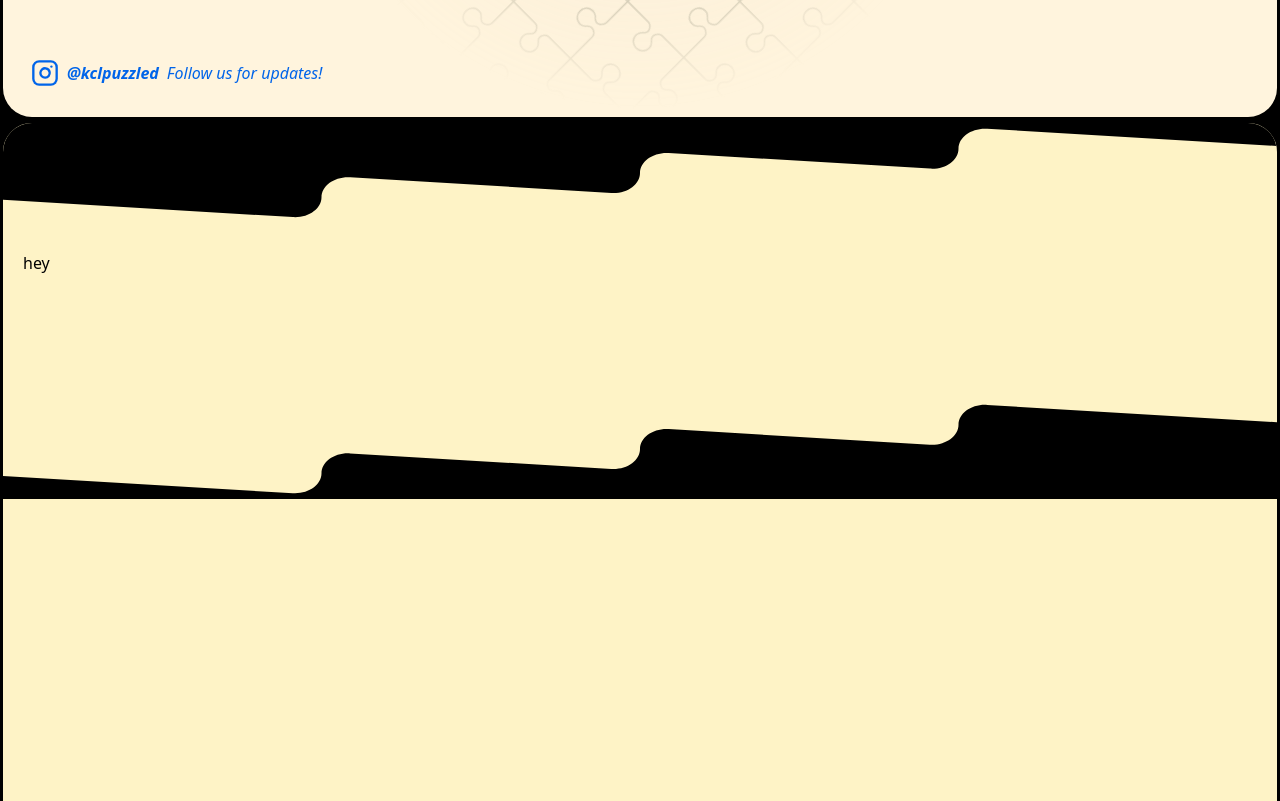
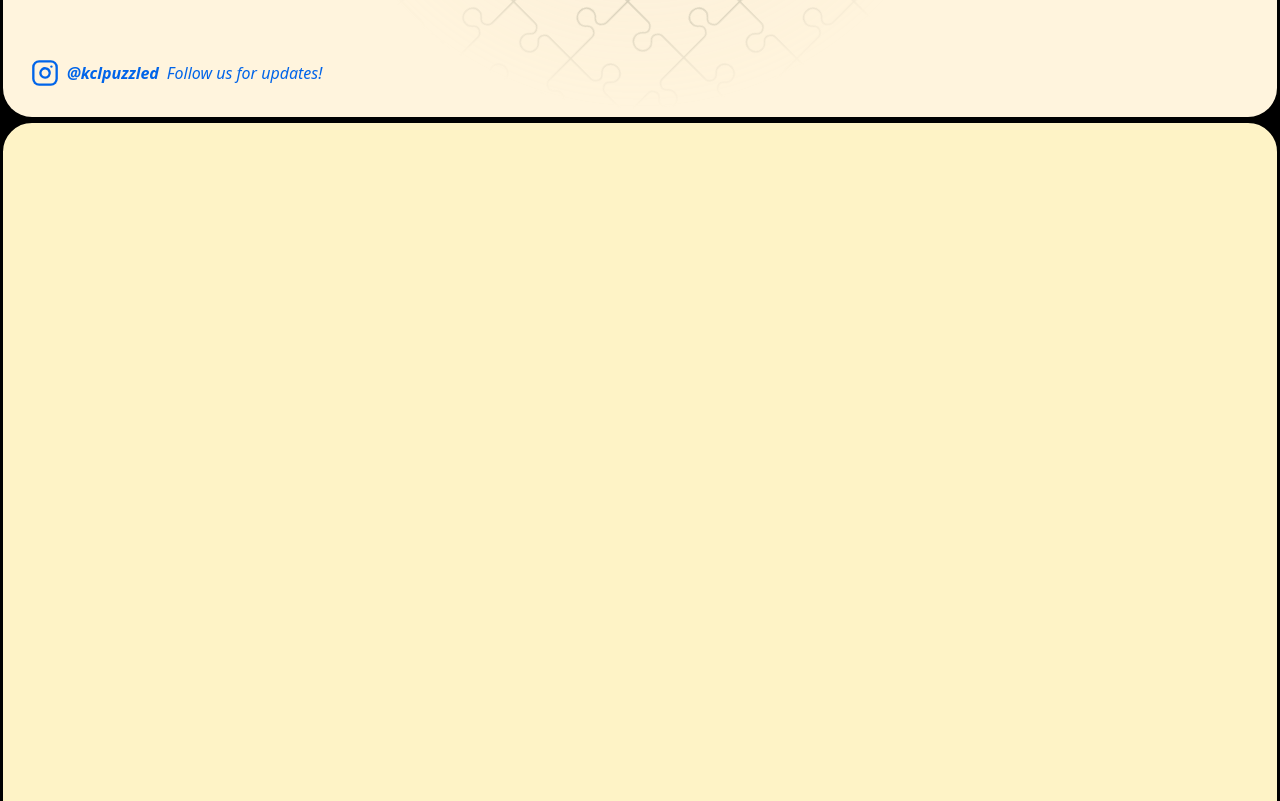
Before and after one commit to jd-paul/puzzled-2025, a Next.js app: page / in a window 1280 px wide. Shown: the part 680-1481 px from the top of the page. Built offline with nearby package versions, Linux system fonts and the light colour scheme.

Commit message:
testing deployment

```diff
--- a/package.json
+++ b/package.json
@@ -9,7 +9,7 @@
     "export": "next export",
     "predeploy": "npm run build",
     "deploy": "gh-pages -d out -b gh-pages --dotfiles -m \"Deploy $(date '+%Y-%m-%d %H:%M %Z')\""
-},
+  },
   "dependencies": {
     "framer-motion": "^12.23.12",
     "next": "15.5.2",
--- a/src/app/page.tsx
+++ b/src/app/page.tsx
@@ -36,7 +36,7 @@ export default function Home() {
           {/* Container */}
           <div className="px-5 flex flex-col md:flex-row items-start gap-6">
             <PolaroidCard
-              imageUrl="https://hebbkx1anhila5yf.public.blob.vercel-storage.com/image-4EvCwL7oWO7glfCMAwaERcTxWaB8oo.png"
+              imageUrl="/people/winners.jpg"
               logoText="Puzzled"
               subtitle="Autumn '24"
               date="09/24"
@@ -56,7 +56,7 @@ export default function Home() {
           className="relative overflow-hidden bg-amber-100 rounded-[2rem] z-10 border-3 border-black min-h-screen"
         >
           {/* Top wave (overlay, not a flex column) */}
-          <div className="pointer-events-none absolute inset-x-0 top-[-2.5] h-24 z-20">
+          {/* <div className="pointer-events-none absolute inset-x-0 top-[-2.5] h-24 z-20">
             <div
               className="h-full w-full"
               style={{
@@ -69,15 +69,14 @@ export default function Home() {
                 backgroundColor: '#000', // the visible wave color
               }}
             />
-          </div>
+          </div> */}
 
           {/* Container */}
           <div className="relative w-full max-w-6xl px-5 py-32 text-black">
-            hey
           </div>
 
           {/* Bottom wave (overlay, not a flex column) */}
-          <div className="pointer-events-none absolute inset-x-0 bottom-[-2.5] h-24 z-20">
+          {/* <div className="pointer-events-none absolute inset-x-0 bottom-[-2.5] h-24 z-20">
             <div
               className="h-full w-full -scale-y-100 -scale-x-100"   // ⬅️ flips vertically
               style={{
@@ -92,7 +91,7 @@ export default function Home() {
                 backgroundColor: '#000',
               }}
             />
-          </div>
+          </div> */}
         </section>
 
 
```
